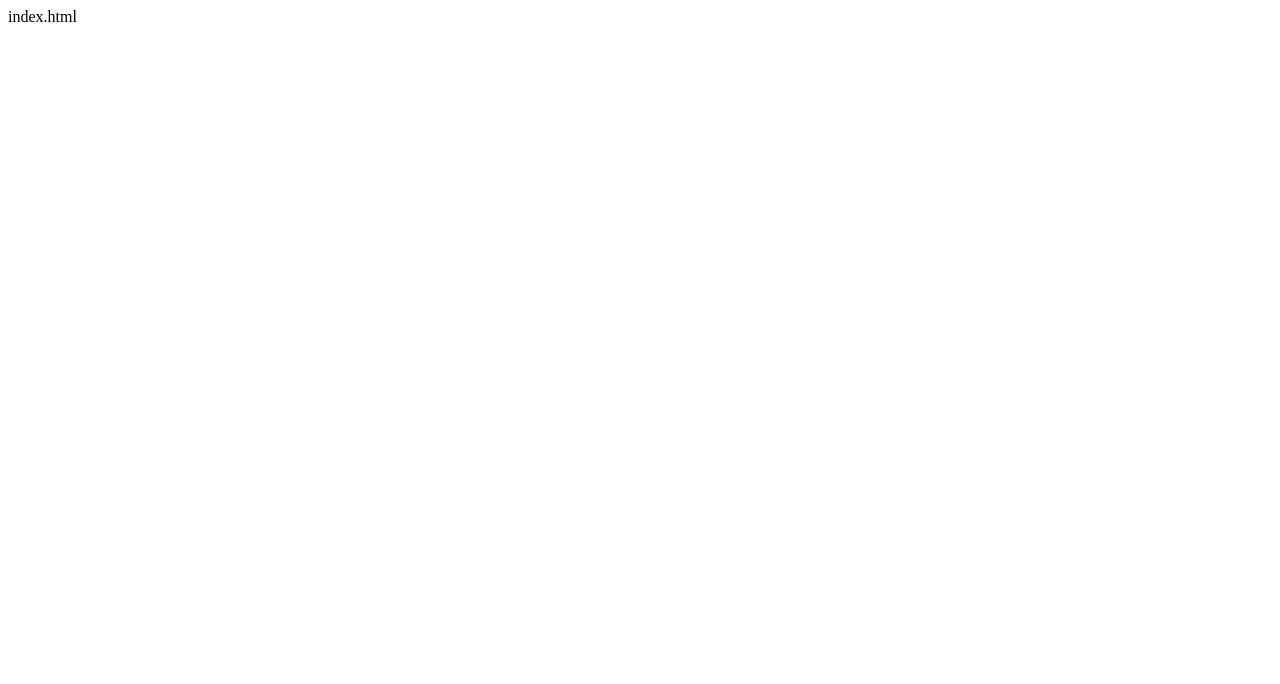
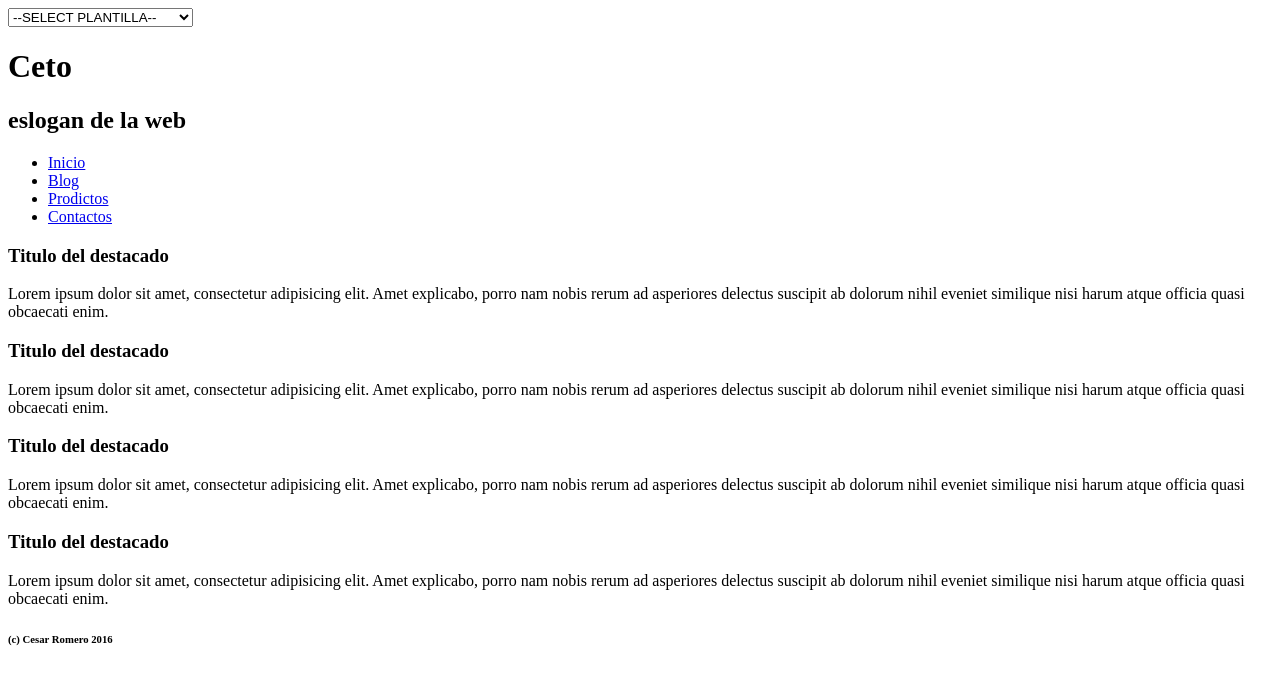
Before and after one commit to cetobratan/sitio_corporativo, a plain HTML site: page index.html in a window 1280 px wide. Drawn offline with Linux system fonts and the light colour scheme.

Commit message:
primeros css

```diff
--- /dev/null
+++ b/css/base.css
@@ -0,0 +1 @@
+base.css
--- /dev/null
+++ b/css/movil.css
@@ -0,0 +1 @@
+movil.css
--- /dev/null
+++ b/css/pc1.css
@@ -0,0 +1 @@
+pc1.css
--- /dev/null
+++ b/css/pchd.css
@@ -0,0 +1 @@
+pchd.css
--- /dev/null
+++ b/css/tablet.css
@@ -0,0 +1 @@
+tablet.css
--- a/index.html
+++ b/index.html
@@ -1 +1,69 @@
-index.html
+<!DOCTYPE html>
+<html>
+<head>
+	<meta charset="utf-8">
+	<meta http-equiv="X-UA-Compatible" content="IE=edge">
+	<title></title>
+	<link rel="stylesheet" href="">
+</head>
+<body>
+<select name="plantilla" id="">
+	<option value="">--SELECT PLANTILLA--</option>
+	<option value="pc1">Plantilla para PC</option>
+	<option value="pchd">Plantilla alta calidad</option>
+	<option value="movil">Plantilla para telefono movil</option>
+	<option value="tablet">Plantilla para tablet digital</option>
+
+</select>
+	<div id="contenedor">
+		<header>
+			<div id="titulo">
+				<div id="logo">
+				</div>
+				<h1>Ceto</h1>
+				<h2>eslogan de la web</h2>
+			</div>
+			<nav>
+				<ul>
+					<li>
+						<a href="index.html">Inicio</a>
+					</li>
+					<li>
+						<a href="index.html">Blog</a>
+					</li>
+					<li>
+						<a href="index.html">Prodictos</a>
+					</li>
+					<li>
+						<a href="index.html">Contactos</a>
+					</li>
+				</ul>
+			</nav>
+		</header>
+		<section>
+			<div id="banner">
+			<h3>Titulo del destacado</h3>
+			<p>Lorem ipsum dolor sit amet, consectetur adipisicing elit. Amet explicabo, porro nam nobis rerum ad asperiores delectus suscipit ab dolorum nihil eveniet similique nisi harum atque officia quasi obcaecati enim.</p>
+			</div>
+			<article>
+			<div class="imagendestavado" id="img1"></div>
+				<h3>Titulo del destacado</h3>
+			<p>Lorem ipsum dolor sit amet, consectetur adipisicing elit. Amet explicabo, porro nam nobis rerum ad asperiores delectus suscipit ab dolorum nihil eveniet similique nisi harum atque officia quasi obcaecati enim.</p>
+			</article>
+			<article>
+			<div class="imagendestavado" id="img1"></div>
+				<h3>Titulo del destacado</h3>
+			<p>Lorem ipsum dolor sit amet, consectetur adipisicing elit. Amet explicabo, porro nam nobis rerum ad asperiores delectus suscipit ab dolorum nihil eveniet similique nisi harum atque officia quasi obcaecati enim.</p>
+			</article>
+			<article>
+			<div class="imagendestavado" id="img1"></div>
+				<h3>Titulo del destacado</h3>
+			<p>Lorem ipsum dolor sit amet, consectetur adipisicing elit. Amet explicabo, porro nam nobis rerum ad asperiores delectus suscipit ab dolorum nihil eveniet similique nisi harum atque officia quasi obcaecati enim.</p>
+			</article>
+		</section>
+		<footer>
+			<h6>(c) Cesar Romero 2016</h6>
+		</footer>
+	</div>
+</body>
+</html>
```
